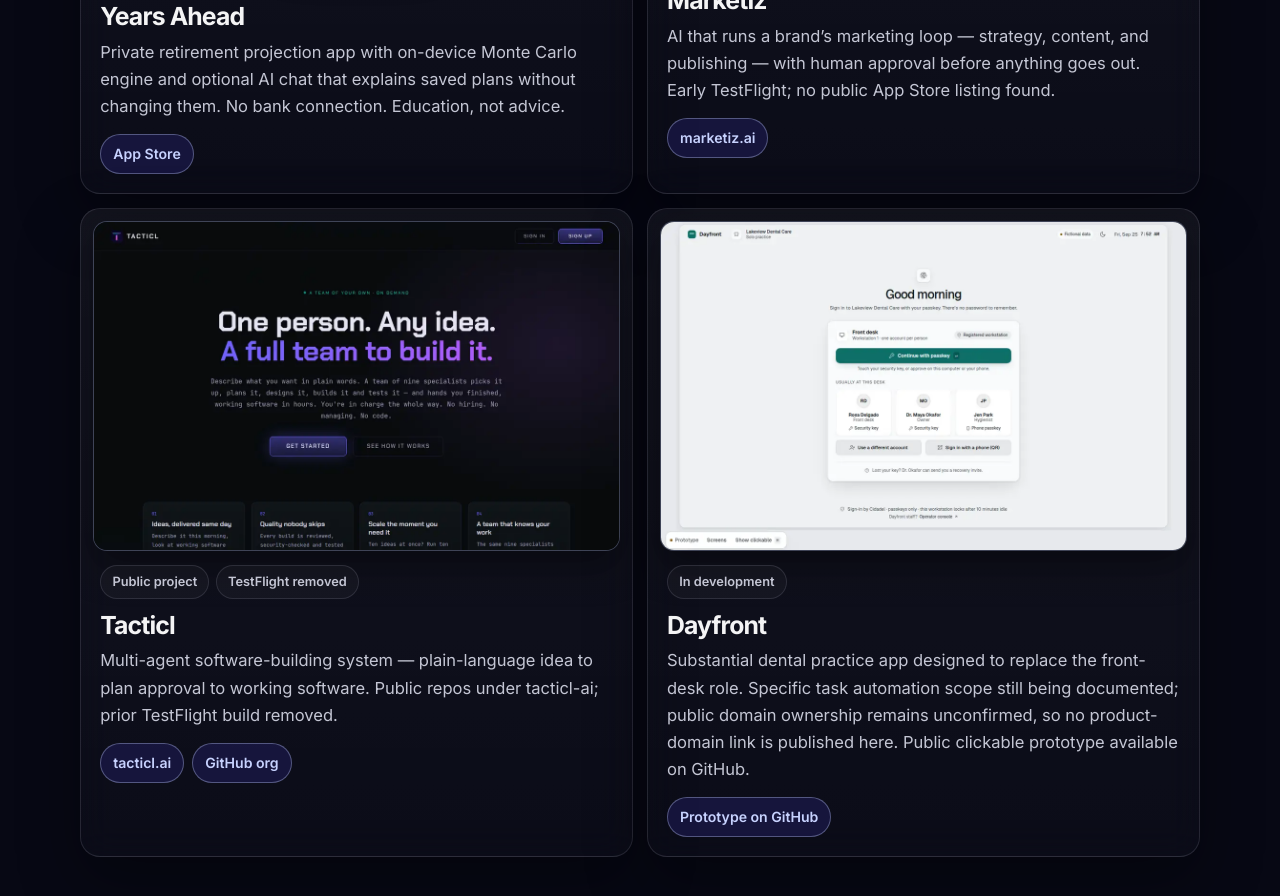
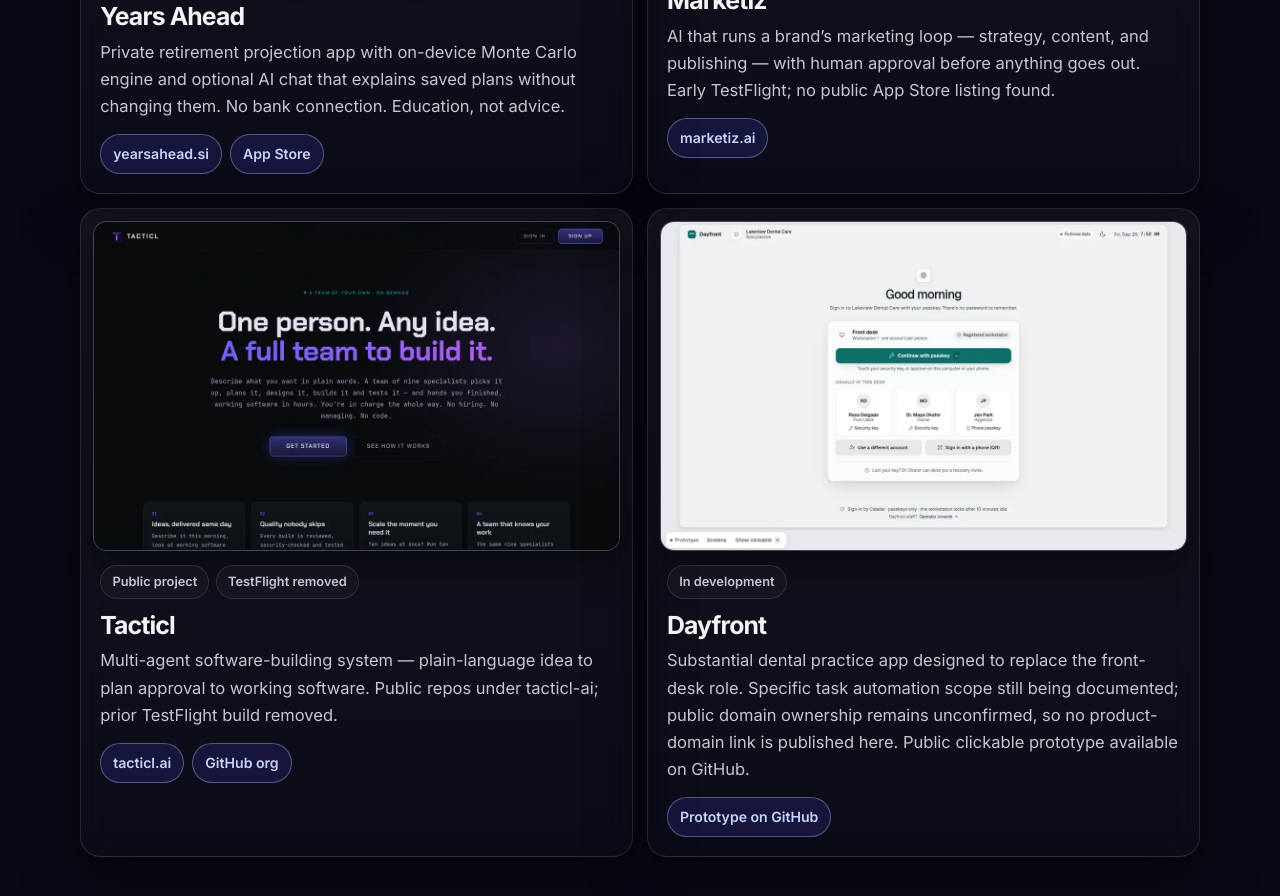
Before and after one commit to cuztomizer/Gabriel.jimenez.io, a plain HTML site: page index.html in a window 1280 px wide. Shown: the part 3574-4470 px from the top of the page. Drawn offline with Linux system fonts and the light colour scheme.

Commit message:
Link Years Ahead to yearsahead.si (#5)
Add the approved yearsahead.si website link beside the existing App Store link on the Years Ahead card.

```diff
--- a/index.html
+++ b/index.html
@@ -254,6 +254,7 @@
                 saved plans without changing them. No bank connection. Education, not advice.
               </p>
               <div class="links">
+                <a href="https://yearsahead.si" rel="noopener noreferrer" target="_blank">yearsahead.si</a>
                 <a href="https://apps.apple.com/us/app/years-ahead-retirement-plan/id6811512019" rel="noopener noreferrer" target="_blank">App Store</a>
               </div>
             </div>
```
